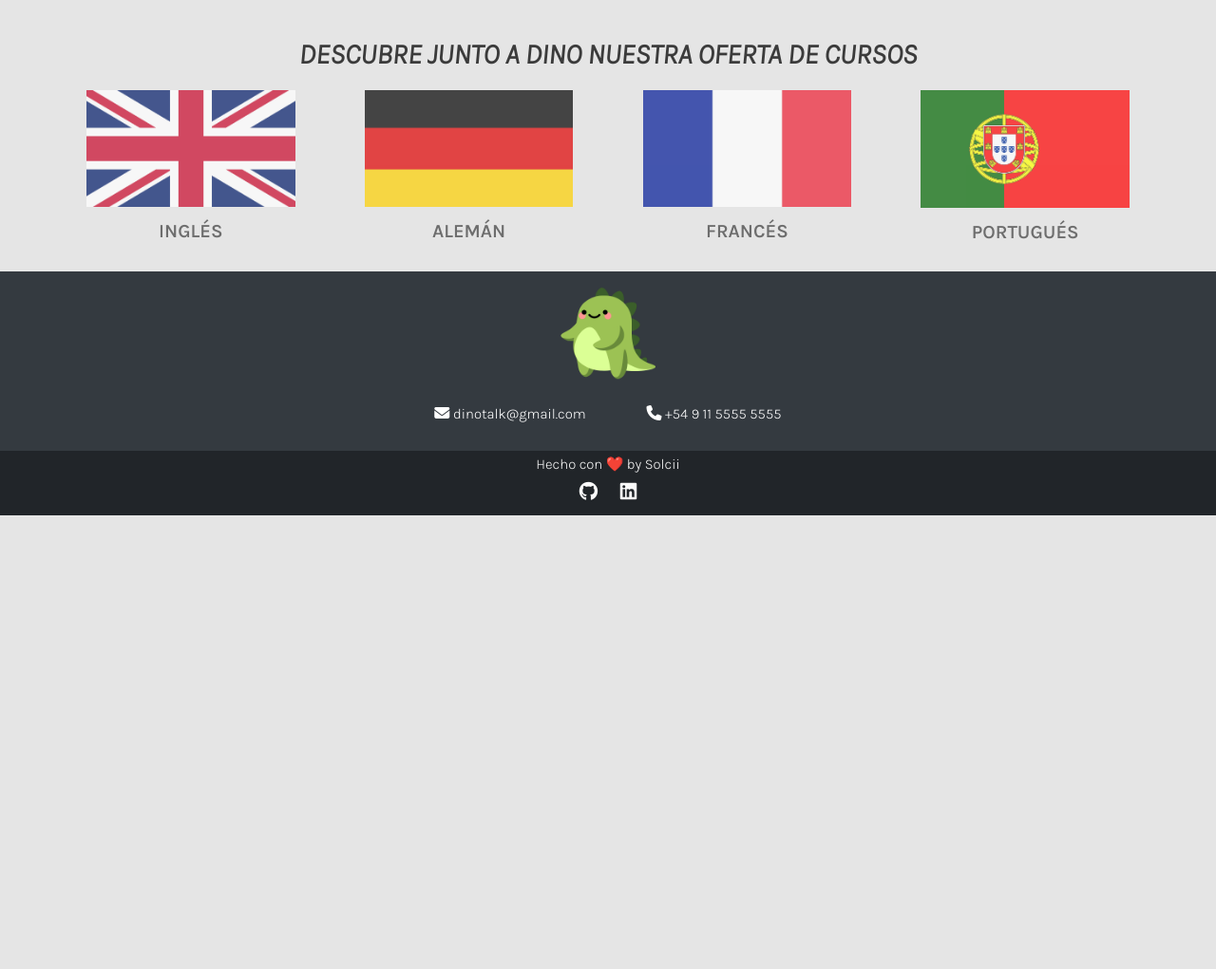
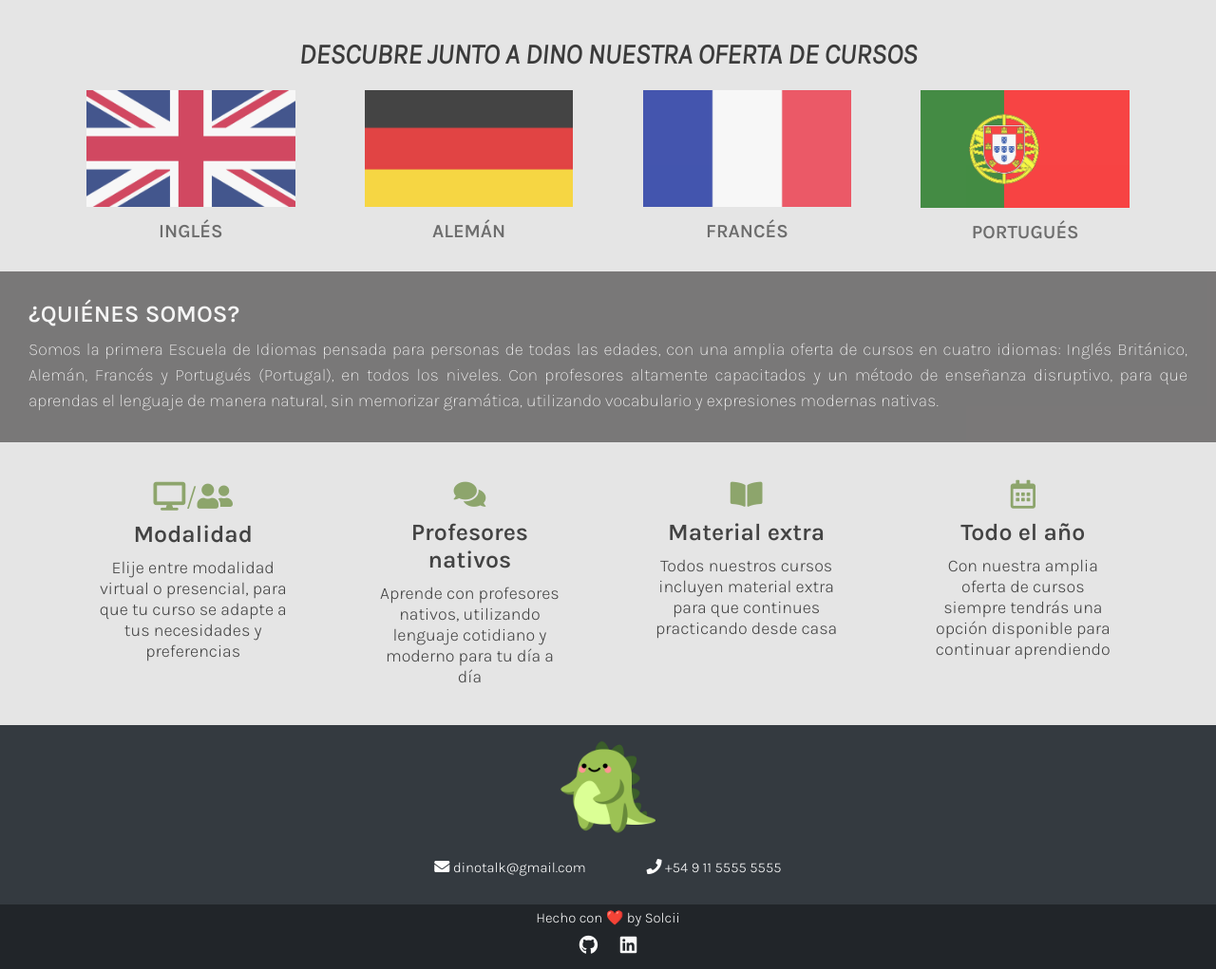
Before and after one commit to Solcii/DinoTalk, a Django app: page / in a window 1280 px wide. Shown: the part 81-1102 px from the top of the page at 95% size. Before the commit the page ends 624 px from the top, so only its background shows below. Run offline with Django 3.2, Linux system fonts and the light colour scheme; some libraries are stand-ins or nearby versions.

Commit message:
quienes somos e info general

```diff
--- a/static/css/index.css
+++ b/static/css/index.css
@@ -1,4 +1,5 @@
-.explorar-idiomas {
+.explorar-idiomas,
+.informacion-general {
     padding: 3rem;
 }
 
@@ -11,7 +12,8 @@
     margin: 1rem 1rem 2rem;
 }
 
-.grupo-cards-idiomas {
+.grupo-cards-idiomas,
+.informacion-general {
     width: 90%;
     margin: auto;
     display: flex;
@@ -19,7 +21,8 @@
     align-content: center;
 }
 
-.card-idioma {
+.card-idioma,
+.info-card {
     text-decoration: none;
     max-width: 20%;
     opacity: 0.7;
@@ -42,11 +45,58 @@
     margin-top: 1rem;
 }
 
+.quienes-somos {
+    background: #5f5d5d;
+    padding: 3rem;
+    opacity: 0.8;
+    cursor: default;
+}
+
+.titulo-quienes-somos {
+    font-size: 2.5rem;
+    color: #fafafa;
+    margin-bottom: 1rem;
+    text-transform: uppercase;
+}
+
+.texto-quienes-somos {
+    font-size: 1.8rem;
+    color: #fafafa;
+    font-weight: 200;
+    line-height: 150%;
+    text-align: justify;
+}
+
+.info-card {
+    text-align: center;
+    padding: 1rem;
+    cursor: default;
+}
+
+.info-card i,
+.info-card span {
+    font-size: 3rem;
+    margin-bottom: 1rem;
+    color: #688A3A;
+    opacity: 1;
+}
+
+.info-titulo {
+    font-size: 2.5rem;
+    margin-bottom: 1rem;
+}
+
+.info-descripcion {
+    font-size: 1.8rem;
+}
+
 @media (max-width: 768px) {
-    .grupo-cards-idiomas {
+    .grupo-cards-idiomas,
+    .informacion-general {
         flex-wrap: wrap;
     }
-    .card-idioma {
+    .card-idioma,
+    .info-card {
         max-width: 45%;
     }
 }
--- a/templates/base.html
+++ b/templates/base.html
@@ -14,6 +14,7 @@
     <script src="https://kit.fontawesome.com/0cebf067a0.js" crossorigin="anonymous"></script>
     <title>DinoTalk!</title>
     <link rel="shortcut icon" href="{% static 'images/dinotalk-icon.ico' %}" type="image/x-icon">
+    <link rel="stylesheet" href="https://use.fontawesome.com/releases/v5.15.4/css/all.css" integrity="sha384-DyZ88mC6Up2uqS4h/KRgHuoeGwBcD4Ng9SiP4dIRy0EXTlnuz47vAwmeGwVChigm" crossorigin="anonymous">
     <link rel="stylesheet" href="{% static 'css/style.css' %}">
     <link rel="stylesheet" href="{% block styles %} {% endblock styles %}">
 
--- a/templates/index.html
+++ b/templates/index.html
@@ -28,4 +28,33 @@
     </div>
 </section>
 
+<section class="quienes-somos">
+    <h2 class="titulo-quienes-somos">¿Quiénes somos?</h2>
+    <p class="texto-quienes-somos">Somos la primera Escuela de Idiomas pensada para personas de todas las edades, con una amplia oferta de cursos en cuatro idiomas: Inglés Británico, Alemán, Francés y Portugués (Portugal), en todos los niveles. Con profesores altamente capacitados
+        y un método de enseñanza disruptivo, para que aprendas el lenguaje de manera natural, sin memorizar gramática, utilizando vocabulario y expresiones modernas nativas.
+    </p>
+</section>
+<section class="informacion-general">
+    <div class="info-card">
+        <i class="fas fa-desktop"></i><span>/</span><i class="fas fa-user-friends"></i>
+        <h2 class="info-titulo">Modalidad</h2>
+        <p class="info-descripcion">Elije entre modalidad virtual o presencial, para que tu curso se adapte a tus necesidades y preferencias</p>
+    </div>
+    <div class="info-card">
+        <i class="fas fa-comments"></i>
+        <h2 class="info-titulo">Profesores nativos</h2>
+        <p class="info-descripcion">Aprende con profesores nativos, utilizando lenguaje cotidiano y moderno para tu día a día</p>
+    </div>
+    <div class="info-card">
+        <i class="fas fa-book-open"></i>
+        <h2 class="info-titulo">Material extra</h2>
+        <p class="info-descripcion">Todos nuestros cursos incluyen material extra para que continues practicando desde casa</p>
+    </div>
+    <div class="info-card">
+        <i class="far fa-calendar-alt"></i>
+        <h2 class="info-titulo">Todo el año</h2>
+        <p class="info-descripcion">Con nuestra amplia oferta de cursos siempre tendrás una opción disponible para continuar aprendiendo </p>
+    </div>
+</section>
+
 {% endblock main %}
```
